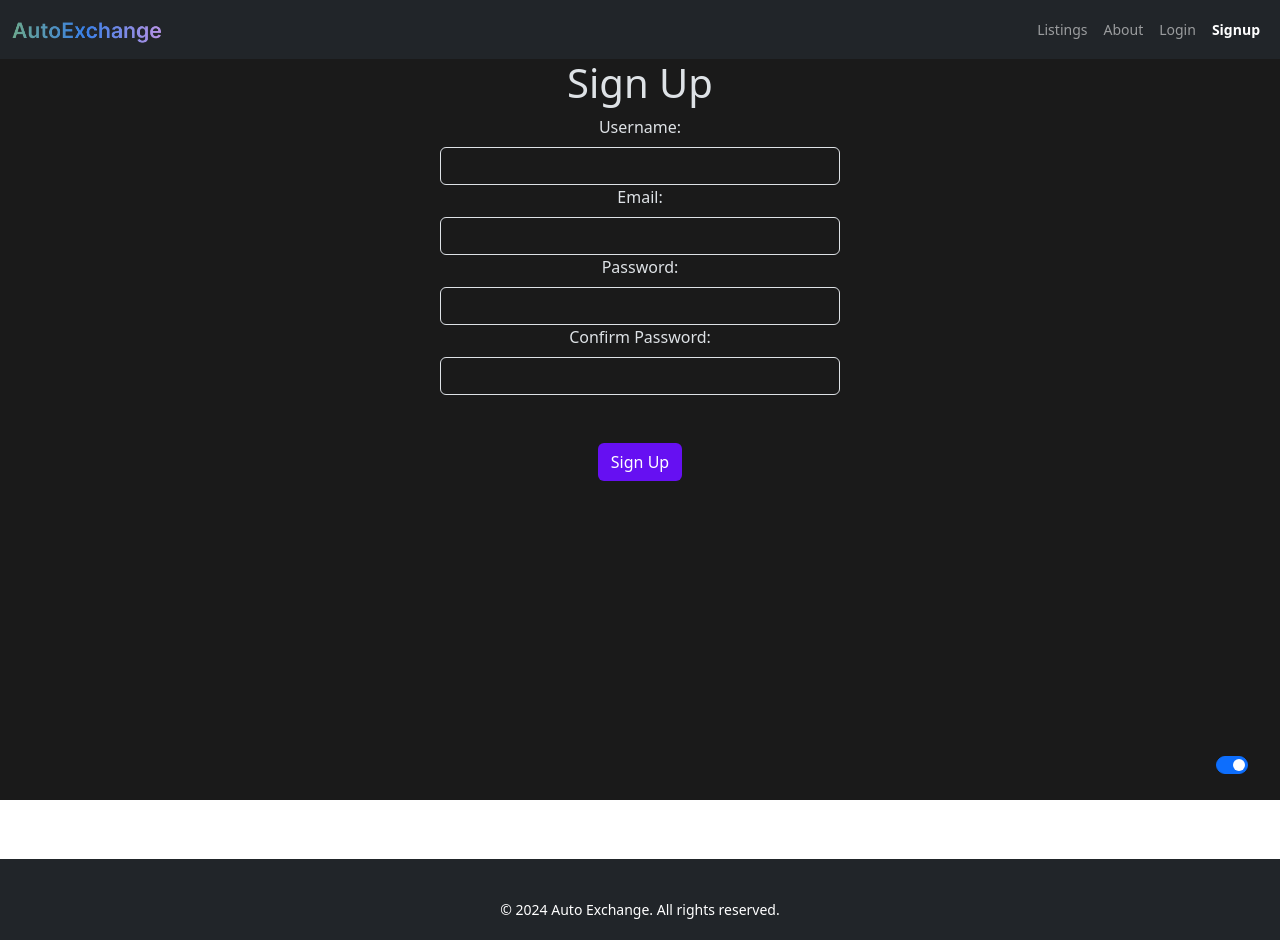
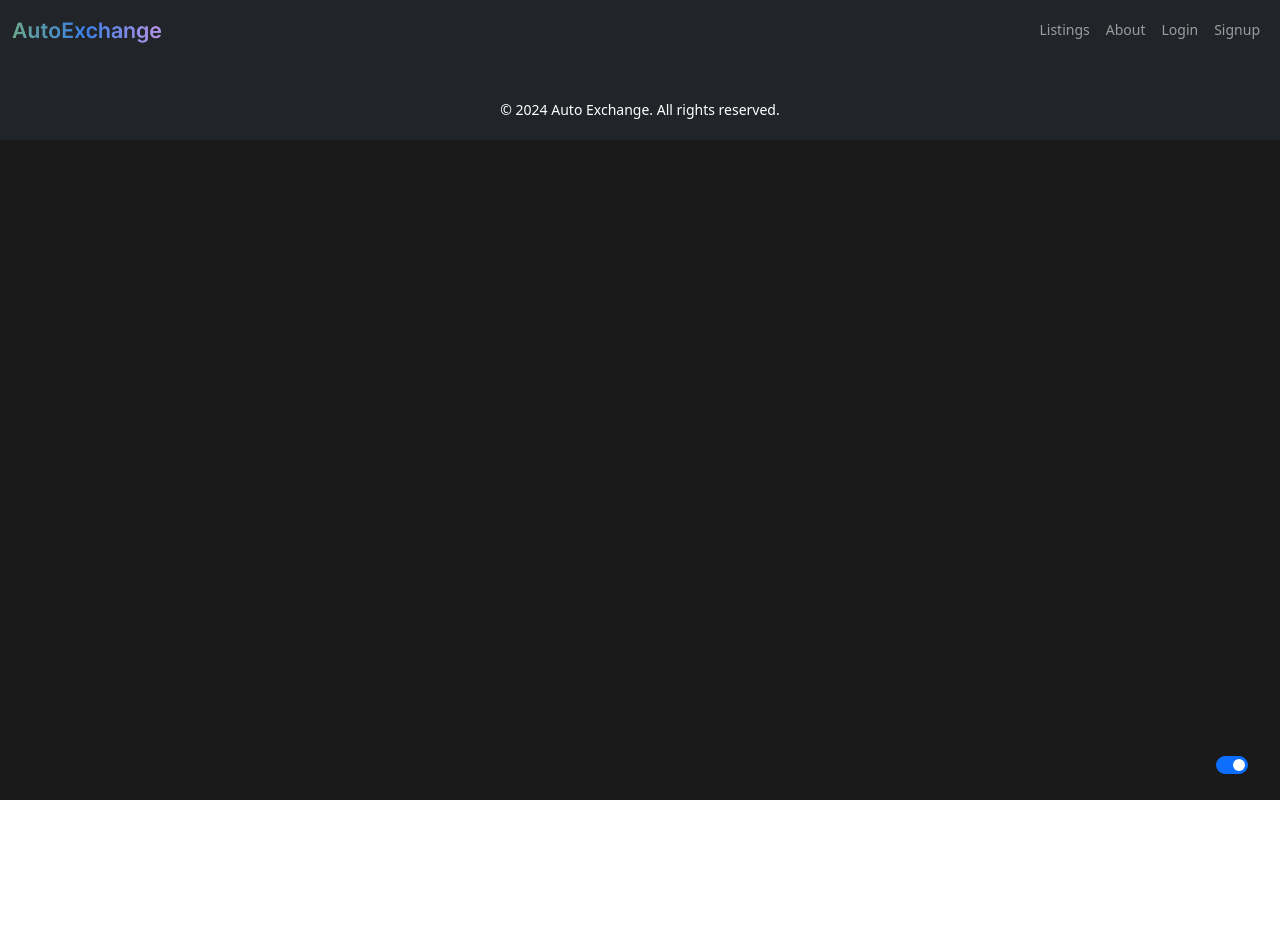
Before and after one commit to unidrelyn/Project-Final-Auto, a React (Vite) app: page /signup in a window 1280 px wide. After the commit the page ends 800 px from the top, so only its background shows below. Built offline with nearby package versions, Linux system fonts and the light colour scheme.

Commit message:
popup login and sign

```diff
--- a/package.json
+++ b/package.json
@@ -16,7 +16,8 @@
     "react": "^18.2.0",
     "react-bootstrap": "^2.10.2",
     "react-dom": "^18.2.0",
-    "react-router-dom": "^6.22.3"
+    "react-router-dom": "^6.22.3",
+    "uniqid": "^5.4.0"
   },
   "devDependencies": {
     "@types/react": "^18.2.66",
--- a/src/components/AddCarForm.jsx
+++ b/src/components/AddCarForm.jsx
@@ -1,15 +1,12 @@
-
-import { useState } from "react";
+import { useState, useEffect } from "react";
 import axios from "axios";
 import { useNavigate } from "react-router-dom";
 import Button from "react-bootstrap/Button";
 import Modal from "react-bootstrap/Modal";
 import Col from "react-bootstrap/Col";
 import Form from "react-bootstrap/Form";
-import InputGroup from "react-bootstrap/InputGroup";
-import Row from "react-bootstrap/Row";
 import { API_URL } from "../config";
-
+import uniqid from "uniqid";
 
 const AddCarForm = ({ setShow, show, idIndex, fetchCarListings }) => {
 	const [carData, setCarData] = useState({
@@ -19,7 +16,7 @@ const AddCarForm = ({ setShow, show, idIndex, fetchCarListings }) => {
 		price: "",
 		description: "",
 		image: "",
-		id: idIndex + 1,
+		id: uniqid(),
 		class: "",
 		cylinders: 0,
 		drive: "fwd",
@@ -27,6 +24,8 @@ const AddCarForm = ({ setShow, show, idIndex, fetchCarListings }) => {
 		transmission: "manual",
 		color: "",
 	});
+
+	console.log(carData.id);
 
 	const [validated, setValidated] = useState(false);
 
@@ -47,7 +46,6 @@ const AddCarForm = ({ setShow, show, idIndex, fetchCarListings }) => {
 
 		setValidated(true);
 
-		console.log(carData);
 		try {
 			await axios.post(`${API_URL}/api/cars`, carData);
 			navigate("/listings");
@@ -75,6 +73,7 @@ const AddCarForm = ({ setShow, show, idIndex, fetchCarListings }) => {
 								placeholder="Brand"
 								defaultValue={carData.brand}
 								onChange={handleChange}
+								autoFocus
 								required
 							/>
 							<Form.Control.Feedback type="invalid">
@@ -89,6 +88,7 @@ const AddCarForm = ({ setShow, show, idIndex, fetchCarListings }) => {
 								placeholder="Model"
 								defaultValue={carData.model}
 								onChange={handleChange}
+								autoFocus
 								required
 							/>
 							<Form.Control.Feedback type="invalid">
@@ -103,6 +103,7 @@ const AddCarForm = ({ setShow, show, idIndex, fetchCarListings }) => {
 								placeholder="Year"
 								defaultValue={carData.year}
 								onChange={handleChange}
+								autoFocus
 								required
 							/>
 							<Form.Control.Feedback type="invalid">
@@ -116,6 +117,7 @@ const AddCarForm = ({ setShow, show, idIndex, fetchCarListings }) => {
 								type="number"
 								placeholder="Price"
 								onChange={handleChange}
+								autoFocus
 								required
 							/>
 							<Form.Control.Feedback type="invalid">
@@ -131,6 +133,7 @@ const AddCarForm = ({ setShow, show, idIndex, fetchCarListings }) => {
 								type="text"
 								placeholder="Description"
 								onChange={handleChange}
+								autoFocus
 								required
 							/>
 							<Form.Control.Feedback type="invalid">
@@ -144,6 +147,7 @@ const AddCarForm = ({ setShow, show, idIndex, fetchCarListings }) => {
 								type="text"
 								placeholder="Image URL"
 								onChange={handleChange}
+								autoFocus
 								required
 							/>
 							<Form.Control.Feedback type="invalid">
@@ -157,6 +161,7 @@ const AddCarForm = ({ setShow, show, idIndex, fetchCarListings }) => {
 								type="text"
 								placeholder="Class"
 								onChange={handleChange}
+								autoFocus
 								required
 							/>
 							<Form.Control.Feedback type="invalid">
@@ -170,6 +175,7 @@ const AddCarForm = ({ setShow, show, idIndex, fetchCarListings }) => {
 								type="number"
 								placeholder="Cylinders"
 								onChange={handleChange}
+								autoFocus
 								required
 							/>
 							<Form.Control.Feedback type="invalid">
@@ -184,6 +190,7 @@ const AddCarForm = ({ setShow, show, idIndex, fetchCarListings }) => {
 								type="text"
 								placeholder="Drive"
 								onChange={handleChange}
+								autoFocus
 								required
 							>
 								<option>fwd</option>
@@ -203,6 +210,7 @@ const AddCarForm = ({ setShow, show, idIndex, fetchCarListings }) => {
 								type="text"
 								placeholder="Fuel Type"
 								onChange={handleChange}
+								autoFocus
 								required
 							>
 								<option>gas</option>
@@ -221,6 +229,7 @@ const AddCarForm = ({ setShow, show, idIndex, fetchCarListings }) => {
 								type="text"
 								placeholder="transmission"
 								onChange={handleChange}
+								autoFocus
 								required
 							>
 								<option>manual</option>
@@ -237,6 +246,7 @@ const AddCarForm = ({ setShow, show, idIndex, fetchCarListings }) => {
 								type="text"
 								placeholder="Color"
 								onChange={handleChange}
+								autoFocus
 								required
 							/>
 							<Form.Control.Feedback type="invalid">
--- a/src/components/NavBar.jsx
+++ b/src/components/NavBar.jsx
@@ -1,56 +1,110 @@
-
 import React from "react";
 import { NavLink, useNavigate } from "react-router-dom";
 import logo from "../assets/logo.png";
-import { useContext } from 'react'; // Import useContext
-import { AuthContext } from '../context/AuthContext'; // Import AuthContext
+import { useContext, useState } from "react"; // Import useContext
+import { AuthContext } from "../context/AuthContext"; // Import AuthContext
+import Button from "react-bootstrap/Button";
+import LoginPage from "../pages/LoginPage";
+import SignupPage from "../pages/SignupPage";
 
 const NavBar = () => {
+	const [showLogin, setShowLogin] = useState(false);
+	const [showSign, setShowSign] = useState(false);
+
 	const navigate = useNavigate();
 	const { handleLogout, isLoggedIn } = useContext(AuthContext); // Use AuthContext
 	const signOut = async () => {
 		await handleLogout(); // Call your logout function from AuthContext
-    navigate('/'); // Redirect to home page after logout
+		navigate("/"); // Redirect to home page after logout
 	};
 	return (
 		<nav className="navbar navbar-expand-lg navbar-dark bg-dark">
 			<div className="container-fluid">
 				<NavLink className="navbar-brand" to="/">
-          <img src={logo} alt="AutoExchange Logo" className="home-page-logo" style={{ width: "150px" }} />
+					<img
+						src={logo}
+						alt="AutoExchange Logo"
+						className="home-page-logo"
+						style={{ width: "150px" }}
+					/>
 				</NavLink>
-        <button className="navbar-toggler" type="button" data-bs-toggle="collapse" data-bs-target="#navbarSupportedContent" aria-controls="navbarSupportedContent" aria-expanded="false" aria-label="Toggle navigation">
+				<button
+					className="navbar-toggler"
+					type="button"
+					data-bs-toggle="collapse"
+					data-bs-target="#navbarSupportedContent"
+					aria-controls="navbarSupportedContent"
+					aria-expanded="false"
+					aria-label="Toggle navigation"
+				>
 					<span className="navbar-toggler-icon"></span>
 				</button>
 				<div className="collapse navbar-collapse" id="navbarSupportedContent">
 					<ul className="navbar-nav ms-auto mb-2 mb-lg-0">
 						<li className="nav-item">
-              <NavLink className="nav-link" to="/listings">Listings</NavLink>
+							<NavLink className="nav-link" to="/listings">
+								Listings
+							</NavLink>
 						</li>
 						<li className="nav-item">
-              <NavLink className="nav-link" to="/about">About</NavLink>
+							<NavLink className="nav-link" to="/about">
+								About
+							</NavLink>
 						</li>
 
 						{isLoggedIn ? (
 							// If logged in, show Signout option
 							<li className="nav-item">
-  <button className="nav-link btn btn-link" onClick={signOut} style={{ color: 'rgba(255,255,255,.55)' }}>Signout</button>
+								<button
+									className="nav-link btn btn-link"
+									onClick={signOut}
+									style={{ color: "rgba(255,255,255,.55)" }}
+								>
+									Signout
+								</button>
 							</li>
 						) : (
 							// If not logged in, show Login and Signup options
 							<>
 								<li className="nav-item">
+									<Button
+										className="nav-link"
+										variant="outline-link"
+										onClick={() => setShowLogin(true)}
+									>
+										Login
+									</Button>
+								</li>
+								<li className="nav-item">
+									<Button
+										className="nav-link"
+										variant="outline-link"
+										onClick={() => setShowSign(true)}
+									>
+										Signup
+									</Button>
+								</li>
+							</>
+						)}
+					</ul>
+				</div>
+				{showLogin ? (
+					<LoginPage showLogin={showLogin} setShowLogin={setShowLogin} />
+				) : null}
+				{showSign ? (
+					<SignupPage showSign={showSign} setShowSign={setShowSign} />
+				) : null}
+			</div>
+		</nav>
+	);
+};
+
+/* <li className="nav-item">
       <NavLink className="nav-link" to="/login">Login</NavLink>
     </li>
     <li className="nav-item">
       <NavLink className="nav-link" to="/signup">Signup</NavLink>
     </li>
-              </>
-            )}
-          </ul>
-        </div>
-      </div>
-    </nav>
-  );
-};
+  */
 
 export default NavBar;
--- a/src/pages/LoginPage.jsx
+++ b/src/pages/LoginPage.jsx
@@ -2,8 +2,12 @@ import axios from "axios";
 import { useContext, useState } from "react";
 import { useNavigate } from "react-router-dom";
 import { AuthContext } from "../context/AuthContext"; // Ensure this path matches your file structure
+import Button from "react-bootstrap/Button";
+import Modal from "react-bootstrap/Modal";
+import Col from "react-bootstrap/Col";
+import Form from "react-bootstrap/Form";
 
-export const LoginPage = () => {
+export const LoginPage = ({ showLogin, setShowLogin }) => {
 	const [email, setEmail] = useState(""); // Use email for login identifier
 	const [password, setPassword] = useState("");
 	const [error, setError] = useState(null);
@@ -11,11 +15,21 @@ export const LoginPage = () => {
 	const { authenticateUser } = useContext(AuthContext); // Destructure only what you need from context
 	const navigate = useNavigate(); // 'nav' changed to 'navigate' for clarity
 
+	const [validated, setValidated] = useState(false);
+
 	// Handle form submission
 	const handleLogin = async (event) => {
 		event.preventDefault();
 		setIsLoading(true); // Indicate loading
 		setError(null); // Reset any existing errors
+
+		const form = event.currentTarget;
+		if (form.checkValidity() === false) {
+			event.preventDefault();
+			event.stopPropagation();
+		}
+
+		setValidated(true);
 
 		try {
 			const response = await axios.post(
@@ -29,60 +43,57 @@ export const LoginPage = () => {
 			navigate("/listings"); // Ensure this route exists in your app
 			setIsLoading(false); // Reset loading status
 		} catch (err) {
-
-      console.error("There was an error logging in",err);
+			console.error("There was an error logging in", err);
 
 			setError("Failed to login. Please try again.");
 			setIsLoading(false); // Reset loading status even in case of error
 		}
+
+		setShowLogin(false);
 	};
 
 	return (
-    <div
-      className="login-page-container mx-auto vh-100"
-      style={{ width: "400px" }}
-    >
-      <h1>Login</h1>
-      {error && <p className="error-message m-2">{error}</p>}
-      <form onSubmit={handleLogin} className="login-form">
-        <div className="form-group m-2">
-          <label htmlFor="email" className="m-3">
-            Email:
-          </label>
-          <input
+		<Modal show={showLogin} onHide={() => setShowLogin(false)}>
+			<Form noValidate validated={validated} onSubmit={handleLogin}>
+				<Modal.Header closeButton>
+					<Modal.Title>Login</Modal.Title>
+				</Modal.Header>
+				<Modal.Body>
+					<Form.Group as={Col} md="auto" controlId="validationCustom01">
+						<Form.Label>Email</Form.Label>
+						<Form.Control
+							name="email"
 							type="email"
-            id="email"
-            value={email}
+							placeholder="E-mail"
+							defaultValue={email}
 							onChange={(e) => setEmail(e.target.value)}
+							autoFocus
 							required
-            aria-label="Email"
-            className="form-control smaller-input"
-            style={{ width: "400px" }}
 						/>
-        </div>
-        <div className="form-group m-2">
-          <label htmlFor="password" className="m-3">
-            Password:
-          </label>
-          <input
+						<Form.Control.Feedback type="invalid">
+							Please provide a Email
+						</Form.Control.Feedback>
+					</Form.Group>
+					<Form.Group as={Col} md="auto" controlId="validationCustom02">
+						<Form.Label>Password</Form.Label>
+						<Form.Control
+							name="password"
 							type="password"
-            id="password"
-            value={password}
-            onChange={(e) => setPassword(e.target.value)}
+							placeholder="Password"
+							defaultValue={password}
+							onChange={(e) => setEmail(e.target.value)}
+							autoFocus
 							required
-            aria-label="Password"
-            className="form-control smaller-input"
-            style={{ width: "400px" }}
 						/>
-        </div>
-        <button
-          type="submit"
-          className="btn btn-ae-primary mt-5 mb-5"
-          disabled={isLoading}
-        >
-          {isLoading ? "Logging in..." : "Login"}
-        </button>
-      </form>
+						<Form.Control.Feedback type="invalid">
+							Please provide a Password
+						</Form.Control.Feedback>
+					</Form.Group>
+				</Modal.Body>
+				<Modal.Footer>
+					<Button type="submit">Login</Button>
+				</Modal.Footer>
+			</Form>
 
 			{/* Dark/Light Mode Switch */}
 			<div className="form-check form-switch position-fixed bottom-0 end-0 m-4">
@@ -95,7 +106,7 @@ export const LoginPage = () => {
 					onClick={myFunction}
 				/>
 			</div>
-    </div>
+		</Modal>
 	);
 };
 
--- a/src/pages/SignupPage.jsx
+++ b/src/pages/SignupPage.jsx
@@ -1,9 +1,13 @@
 import { useState } from "react";
 import { useNavigate } from "react-router-dom";
 import axios from "axios"; // Import Axios library
+import Button from "react-bootstrap/Button";
+import Modal from "react-bootstrap/Modal";
+import Col from "react-bootstrap/Col";
+import Form from "react-bootstrap/Form";
 import { API_URL } from "../config";
 
-const SignupPage = () => {
+const SignupPage = ({ showSign, setShowSign }) => {
 	const [formData, setFormData] = useState({
 		name: "",
 		email: "",
@@ -12,6 +16,8 @@ const SignupPage = () => {
 	});
 	const [error, setError] = useState("");
 	const navigate = useNavigate();
+
+	const [validated, setValidated] = useState(false);
 
 	const handleChange = (e) => {
 		const { name, value } = e.target;
@@ -40,6 +46,14 @@ const SignupPage = () => {
 			return;
 		}
 
+		const form = e.currentTarget;
+		if (form.checkValidity() === false) {
+			e.preventDefault();
+			e.stopPropagation();
+		}
+
+		setValidated(true);
+
 		try {
 			// Make HTTP POST request to signup endpoint
 			const response = await axios.post(`${API_URL}/auth/signup`, {
@@ -60,78 +74,87 @@ const SignupPage = () => {
 			console.error("Signup error:", error);
 			setError("Failed to signup. Please try again.");
 		}
+		setShowSign(false);
 	};
 
 	return (
-		<div
-			className="signup-page-container mx-auto vh-100"
-			style={{ maxWidth: "400px" }}
-		>
-			<h1>Sign Up</h1>
-			{error && <p className="error-message">{error}</p>}
-			<form onSubmit={handleSubmit} className="signup-form">
-				<div className="form-group">
-					<label htmlFor="name" className="form-label">
-						Username:
-					</label>
-					<input
+		<>
+			<Modal show={showSign} onHide={() => setShowSign(false)}>
+				<Form noValidate validated={validated} onSubmit={handleSubmit}>
+					<Modal.Header closeButton>
+						<Modal.Title>Sign Up</Modal.Title>
+					</Modal.Header>
+					<Modal.Body>
+						<Form.Group as={Col} md="auto" controlId="validationCustom01">
+							<Form.Label>Username</Form.Label>
+							<Form.Control
+								name="name"
 								type="text"
-						id="name"
-						name="name"
-						value={formData.name}
+								placeholder="User Name"
+								defaultValue={formData.name}
 								onChange={handleChange}
+								autoFocus
 								required
-						className="form-control smaller-input" // Apply a custom class
 							/>
-				</div>
-				<div className="form-group">
-					<label htmlFor="email" className="form-label">
-						Email:
-					</label>
-					<input
+							<Form.Control.Feedback type="invalid">
+								Please provide a User Name
+							</Form.Control.Feedback>
+						</Form.Group>
+
+						<Form.Group as={Col} md="auto" controlId="validationCustom02">
+							<Form.Label>Email</Form.Label>
+							<Form.Control
+								name="email"
 								type="email"
-						id="email"
-						name="email"
-						value={formData.email}
+								placeholder="E-mail"
+								defaultValue={formData.email}
 								onChange={handleChange}
+								autoFocus
 								required
-						className="form-control smaller-input" // Apply a custom class
 							/>
-				</div>
-				<div className="form-group">
-					<label htmlFor="password" className="form-label">
-						Password:
-					</label>
-					<input
+							<Form.Control.Feedback type="invalid">
+								Please provide a User Name
+							</Form.Control.Feedback>
+						</Form.Group>
+
+						<Form.Group as={Col} md="auto" controlId="validationCustom03">
+							<Form.Label>Password</Form.Label>
+							<Form.Control
+								name="password"
 								type="password"
-						id="password"
-						name="password"
-						value={formData.password}
+								placeholder="Password"
+								defaultValue={formData.password}
 								onChange={handleChange}
+								autoFocus
 								required
-						minLength="8"
-						className="form-control smaller-input" // Apply a custom class
 							/>
-				</div>
-				<div className="form-group">
-					<label htmlFor="confirmPassword" className="form-label">
-						Confirm Password:
-					</label>
-					<input
+							<Form.Control.Feedback type="invalid">
+								Please provide a User Name
+							</Form.Control.Feedback>
+						</Form.Group>
+
+						<Form.Group as={Col} md="auto" controlId="validationCustom04">
+							<Form.Label>Confirm Password</Form.Label>
+							<Form.Control
+								name="confirmPassword"
 								type="password"
-						id="confirmPassword"
-						name="confirmPassword"
-						value={formData.confirmPassword}
+								placeholder="confirm Password"
+								defaultValue={formData.confirmPassword}
 								onChange={handleChange}
+								autoFocus
 								required
-						minLength="8"
-						className="form-control smaller-input" // Apply a custom class
 							/>
-				</div>
-				<button type="submit" className="btn btn-ae-primary mt-5 mb-5">
-					Sign Up
-				</button>
-			</form>
+							<Form.Control.Feedback type="invalid">
+								Please provide a User Name
+							</Form.Control.Feedback>
+						</Form.Group>
+					</Modal.Body>
+					<Modal.Footer>
+						<Button type="submit">Submit form</Button>
+					</Modal.Footer>
+				</Form>
+			</Modal>
+
 			{/* Dark/Light Mode Switch */}
 			<div className="form-check form-switch position-fixed bottom-0 end-0 m-4">
 				<input
@@ -143,7 +166,7 @@ const SignupPage = () => {
 					onClick={myFunction}
 				/>
 			</div>
-		</div>
+		</>
 	);
 };
 
```
Also changed, not shown: 1 other file (tests, documents, lock files or other folders). Lines whose indentation alone changed are shown as unchanged.
